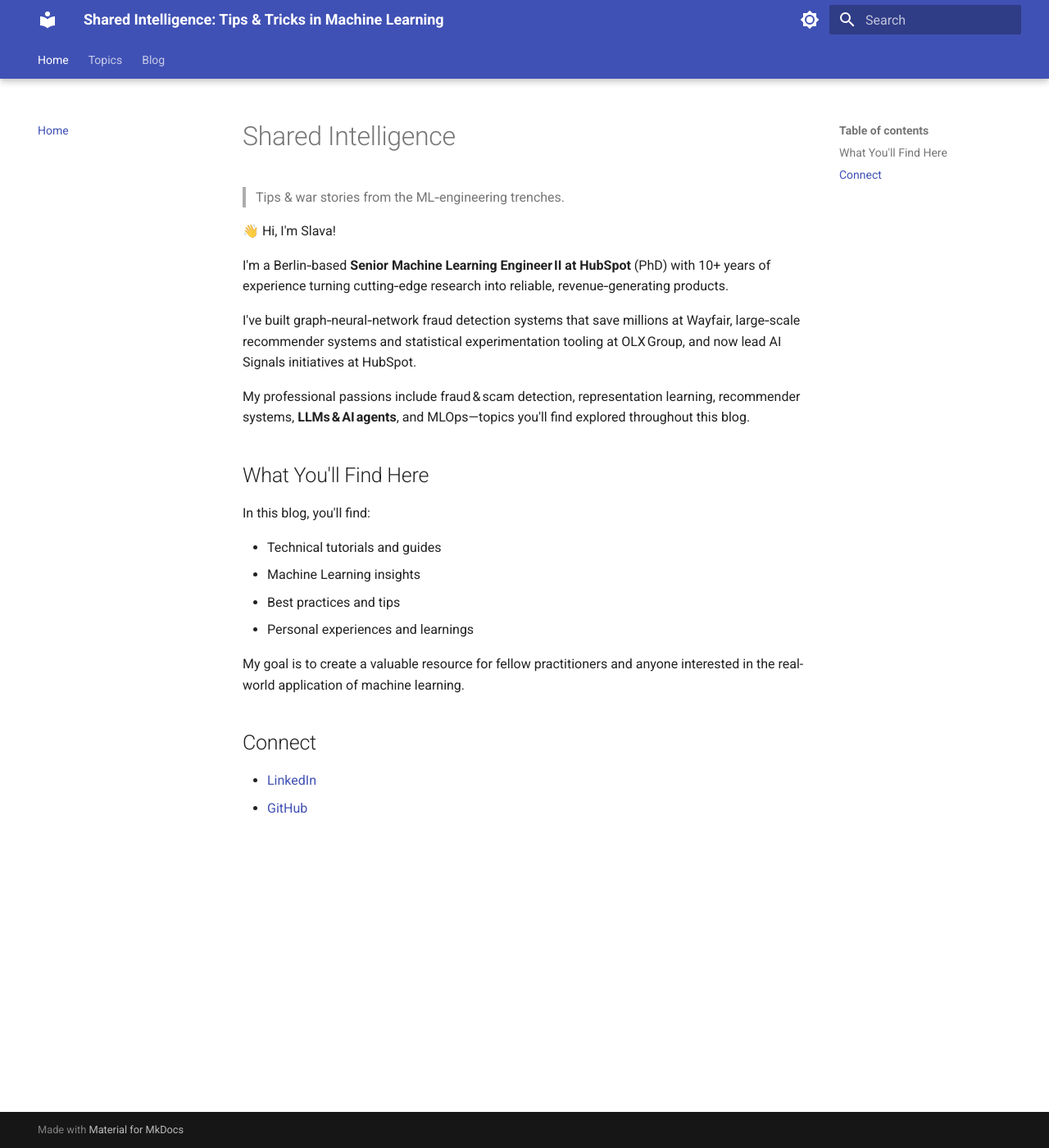
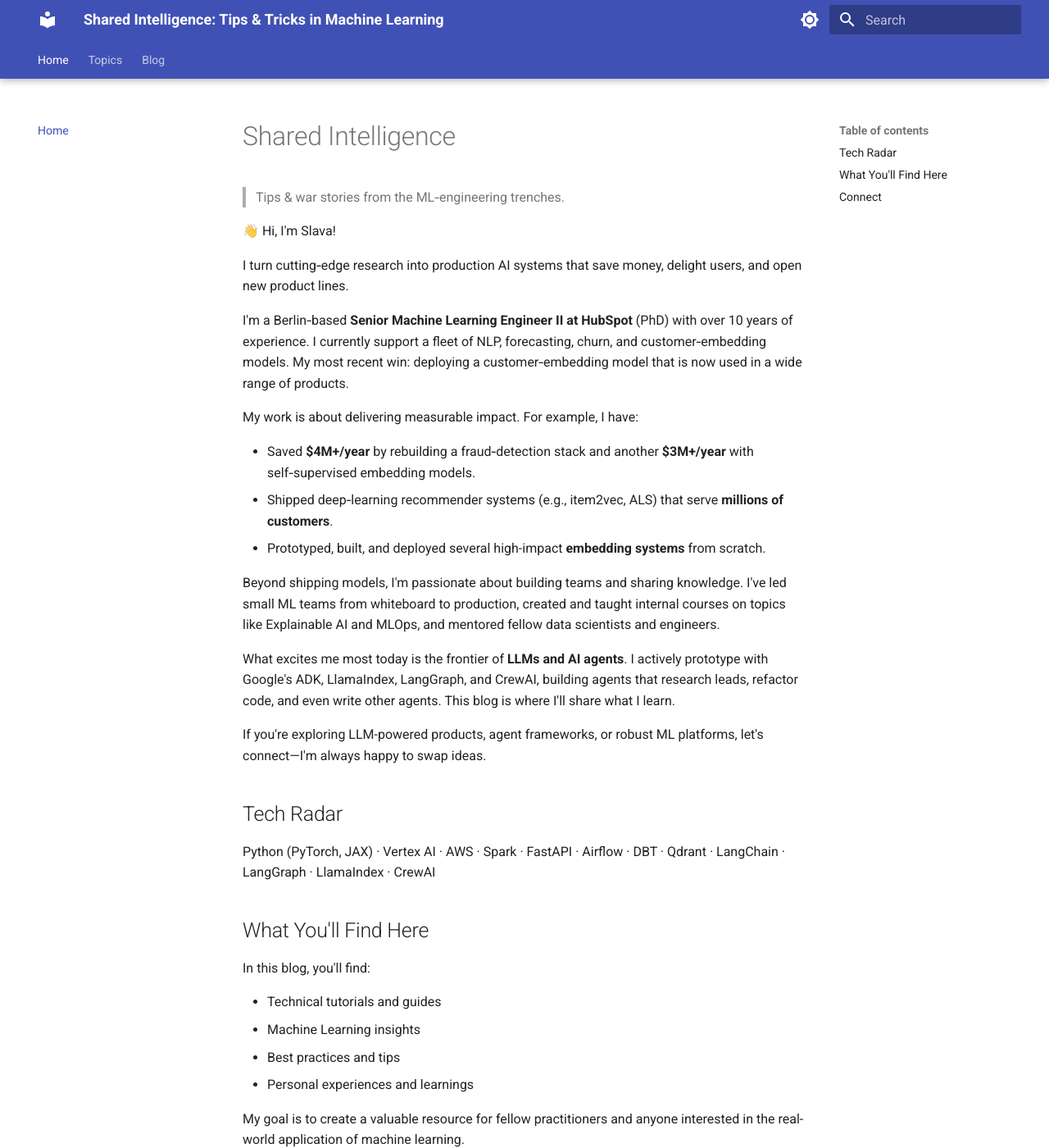
Before and after one commit to slavadubrov/notes, an MkDocs documentation site: the page built from docs/index.md, in a window 1280 px wide and 1400 px high. Shown: the whole window at 82% size. Built offline with MkDocs 1.6.1 and Material for MkDocs 9.7.7, drawn with Linux system fonts in a browser that asks for light colours.

Commit message:
updated index

```diff
--- a/docs/index.md
+++ b/docs/index.md
@@ -9,24 +9,38 @@
 
 👋 Hi, I'm Slava!
 
-I'm a Berlin‑based **Senior Machine Learning Engineer II at HubSpot** (PhD) with 10+ years of experience turning cutting‑edge research into reliable, revenue‑generating products.
+I turn cutting‑edge research into production AI systems that save money, delight users, and open new product lines.
 
-I've built graph‑neural‑network fraud detection systems that save millions at Wayfair, large‑scale recommender systems and statistical experimentation tooling at OLX Group, and now lead AI Signals initiatives at HubSpot.
+I'm a Berlin‑based **Senior Machine Learning Engineer II at HubSpot** (PhD) with over 10 years of experience. I currently support a fleet of NLP, forecasting, churn, and customer‑embedding models. My most recent win: deploying a customer‑embedding model that is now used in a wide range of products.
 
-My professional passions include fraud & scam detection, representation learning, recommender systems, **LLMs & AI agents**, and MLOps—topics you'll find explored throughout this blog.
+My work is about delivering measurable impact. For example, I have:
+
+* Saved **$4M+/year** by rebuilding a fraud‑detection stack and another **$3M+/year** with self‑supervised embedding models.
+* Shipped deep‑learning recommender systems (e.g., item2vec, ALS) that serve **millions of customers**.
+* Prototyped, built, and deployed several high-impact **embedding systems** from scratch.
+
+Beyond shipping models, I'm passionate about building teams and sharing knowledge. I've led small ML teams from whiteboard to production, created and taught internal courses on topics like Explainable AI and MLOps, and mentored fellow data scientists and engineers.
+
+What excites me most today is the frontier of **LLMs and AI agents**. I actively prototype with Google's ADK, LlamaIndex, LangGraph, and CrewAI, building agents that research leads, refactor code, and even write other agents. This blog is where I'll share what I learn.
+
+If you're exploring LLM-powered products, agent frameworks, or robust ML platforms, let's connect—I'm always happy to swap ideas.
+
+## Tech Radar
+
+Python (PyTorch, JAX) · Vertex AI · AWS · Spark · FastAPI · Airflow · DBT · Qdrant · LangChain · LangGraph · LlamaIndex · CrewAI
 
 ## What You'll Find Here
 
 In this blog, you'll find:
 
-- Technical tutorials and guides
-- Machine Learning insights
-- Best practices and tips
-- Personal experiences and learnings
+* Technical tutorials and guides
+* Machine Learning insights
+* Best practices and tips
+* Personal experiences and learnings
 
 My goal is to create a valuable resource for fellow practitioners and anyone interested in the real-world application of machine learning.
 
 ## Connect
 
-- [LinkedIn](https://www.linkedin.com/in/slavadubrov/)
-- [GitHub](https://github.com/slavadubrov)
+* [LinkedIn](https://www.linkedin.com/in/slavadubrov/)
+* [GitHub](https://github.com/slavadubrov)
```
